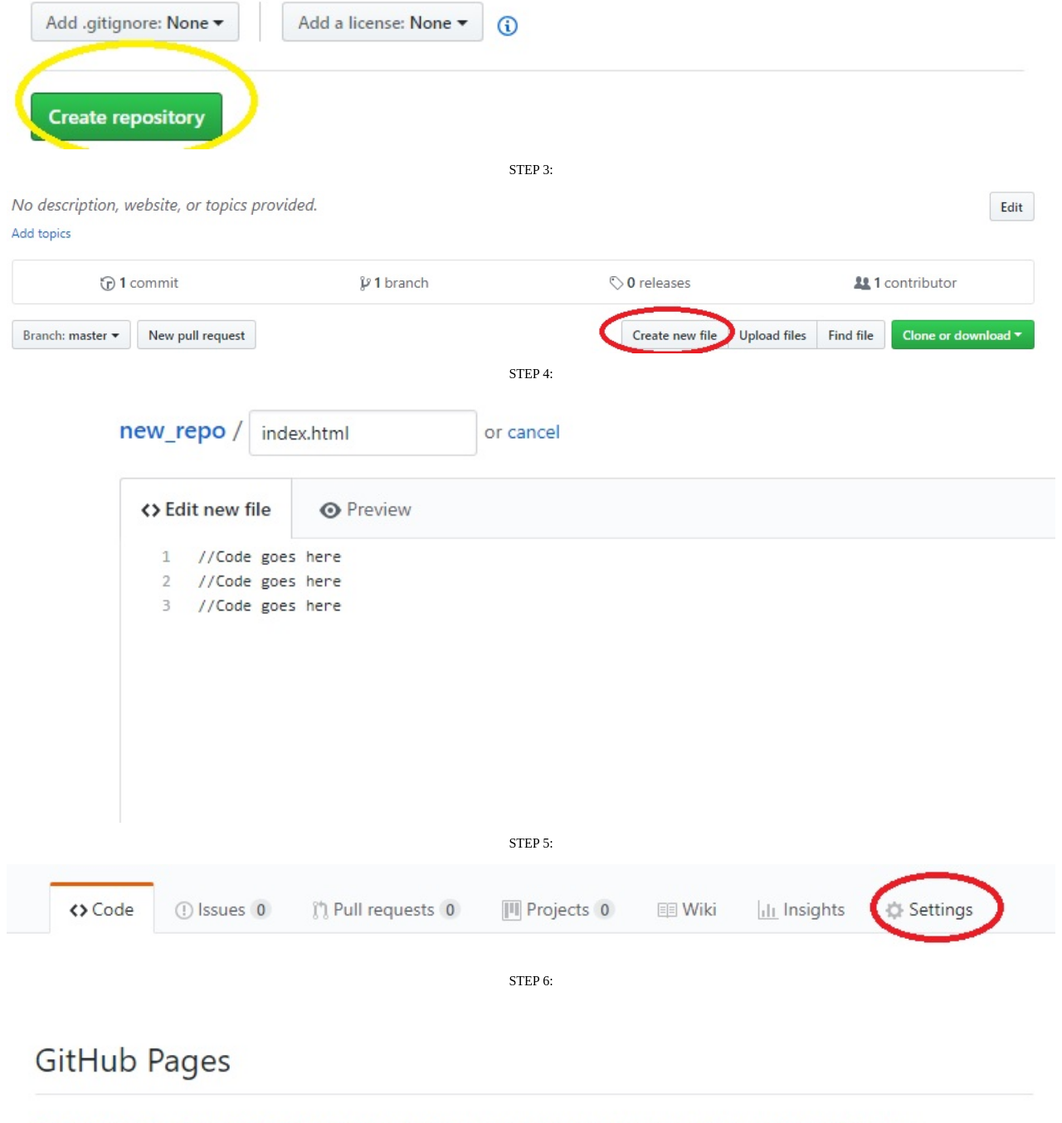
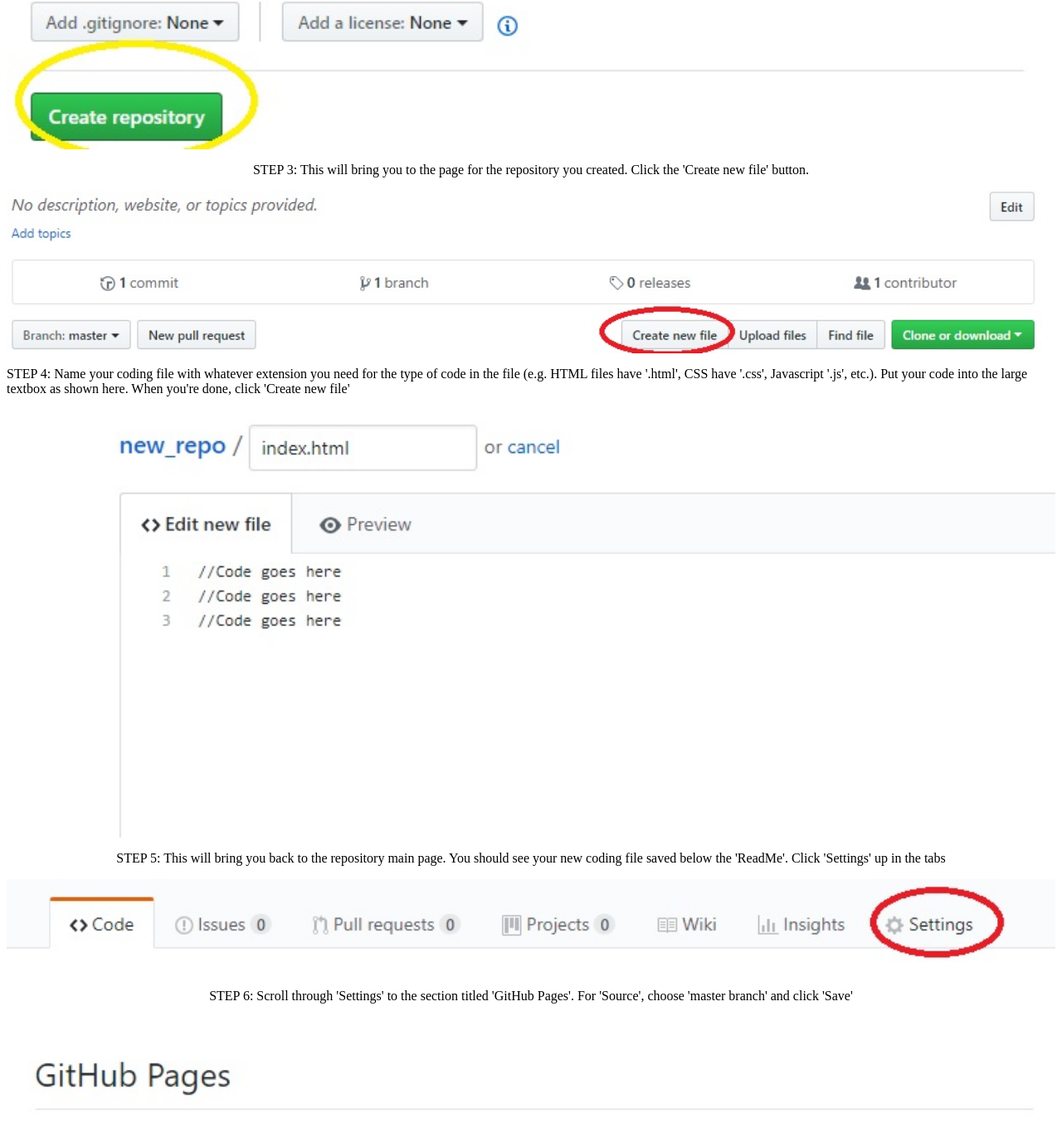
Before and after one commit to steven-the-qa/github_tutorial, a plain HTML site: page index.html in a window 1280 px wide. Shown: the part 1302-2656 px from the top of the page at 83% size. Drawn offline with Linux system fonts and the light colour scheme.

Commit message:
Update index.html

```diff
--- a/index.html
+++ b/index.html
@@ -13,28 +13,32 @@
   <p>STEP 1: On the homepage of GitHub, click the 'New Repository' button</p>
   <img src="Step1.jpg">
 
-  <p>STEP 2:</p>
+  <p>STEP 2: Name the repository. This is where your coding files will go for your projects. Then check the box for initializing
+  with a ReadMe and click 'Create Respository'</p>
   <img src="Step2.jpg">
 
-  <p>STEP 3:</p>
+  <p>STEP 3: This will bring you to the page for the repository you created. Click the 'Create new file' button.</p>
   <img src="Step3.jpg">
 
-  <p>STEP 4:</p>
+  <p>STEP 4: Name your coding file with whatever extension you need for the type of code in the file (e.g. HTML files have '.html', CSS
+   have '.css', Javascript '.js', etc.). Put your code into the large textbox as shown here. When you're done, click 'Create new file'</p>
   <img src="Step4.jpg">
 
-  <p>STEP 5:</p>
+  <p>STEP 5: This will bring you back to the repository main page. You should see your new coding file saved below the 'ReadMe'.
+  Click 'Settings' up in the tabs</p>
   <img src="Step5.jpg">
 
-  <p>STEP 6:</p>
+  <p>STEP 6: Scroll through 'Settings' to the section titled 'GitHub Pages'. For 'Source', choose 'master branch' and click 'Save'</p>
   <img src="Step6.jpg">
 
-  <p>STEP 7:</p>
+  <p>STEP 7: This will name the URL path the same as the name of your repository. You'll see a message at the top of the screen that says
+  your site is ready to be published at this URL. To hasten the process, type that URL into the 'Custom domain' input field and click 'Save'</p>
   <img src="Step7.jpg">
 
-  <p>STEP 8:</p>
+  <p>STEP 8: You will now see a message if you scroll back down to 'GitHub Pages' that your site is now published!</p>
   <img src="Step8.jpg">
 
-  <p>STEP 9:</p>
+  <p>STEP 9: Go to the URL your site is published at and you will see your project live.</p>
   <img src="Step9.jpg">
 
 </body>
```
